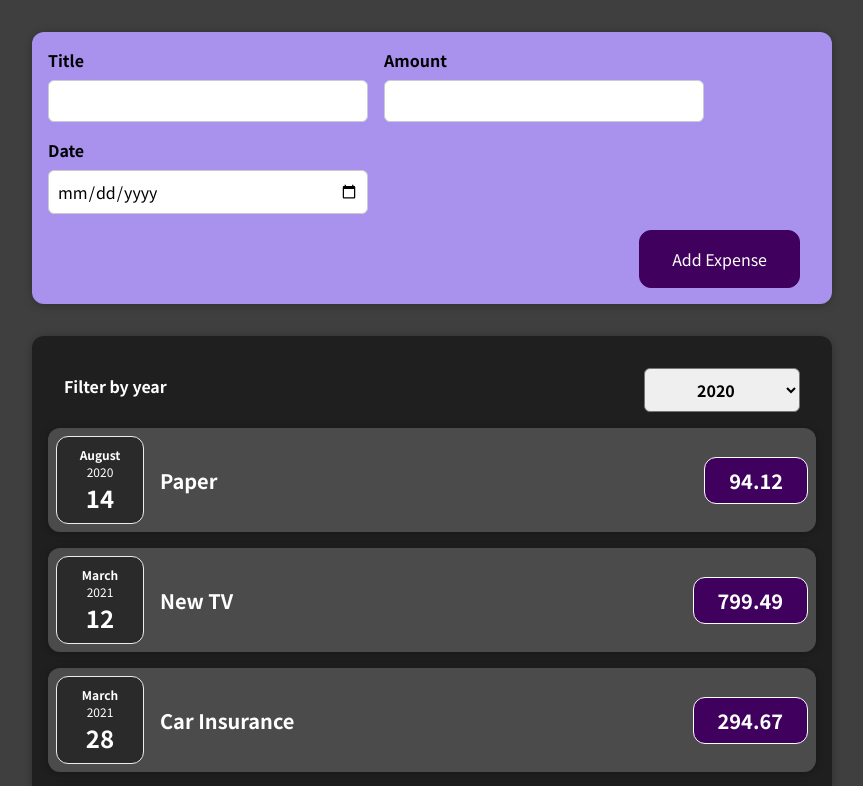
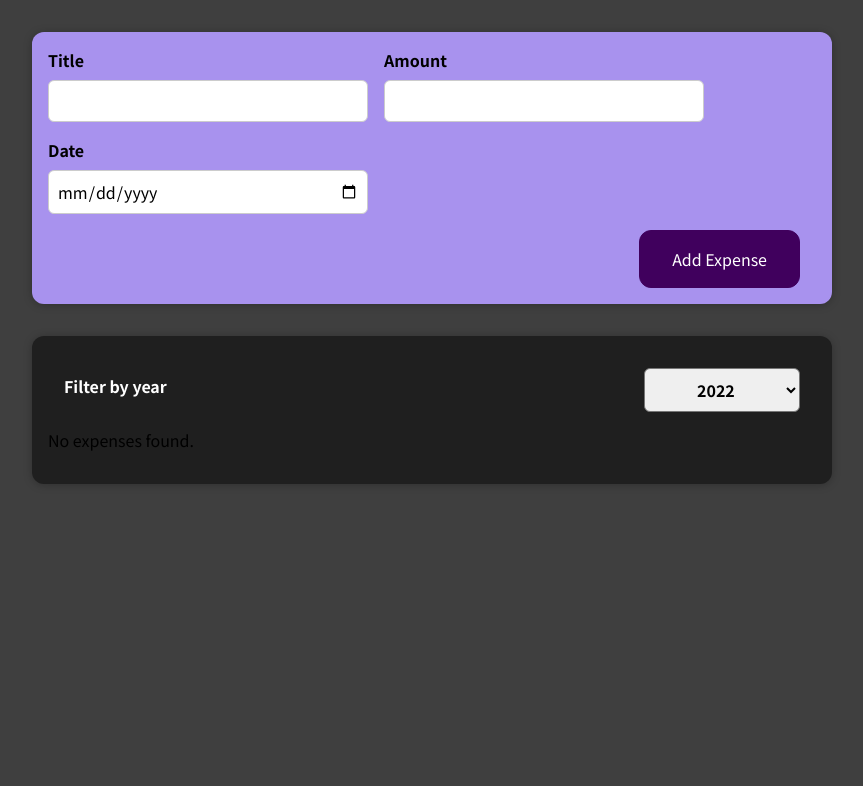
Before and after one commit to lextirajoh/react-the-complete-guide, a React (Create React App) app: page / in a window 1280 px wide. Shown: the top 786 px of the page, without its empty margins (208-1071 px from the left). Built offline with nearby package versions, Linux system fonts and the light colour scheme.

Commit message:
Finish 5.67

```diff
--- a/src/App.js
+++ b/src/App.js
@@ -1,8 +1,8 @@
+import React, { useState} from 'react';
 import NewExpense from './components/NewExpense/NewExpense';
 import Expenses from './components/Expenses/Expenses';
 
-function App() {
-  const expenses = [
+const initialExpenses = [
   {
     id: 'e1',
     title: 'Paper',
@@ -29,9 +29,13 @@
   },
 ];
 
+export default function App() {
+  const [expenses, setExpenses] = useState(initialExpenses);
+
   function addExpenseHandler(expense) {
-    console.log('In App.js')
-    console.log(expense)
+    setExpenses((prevExpenses) => {
+      return [expense, ...prevExpenses];
+    });
   }
 
   return (
@@ -41,4 +45,3 @@
     </>
   );
 }
-export default App;
--- a/src/components/Expenses/Expenses.js
+++ b/src/components/Expenses/Expenses.js
@@ -4,11 +4,30 @@
 import ExpensesFilter from './ExpensesFilter';
 import './Expenses.css';
 
-function Expenses({ expenses }) {
-  const [filteredYear, setFilteredYear] = useState('2020');
+export default function Expenses({ expenses }) {
+  const [filteredYear, setFilteredYear] = useState('');
 
   function handleShowYear(selectedYear) {
     setFilteredYear(selectedYear);
+  }
+
+  const filteredExpenses = expenses.filter((expense) => {
+    return expense.date.getFullYear().toString() === filteredYear;
+  });
+
+  // variabele voor de JSX code (conditional content)
+  let expensesContent = <p>No expenses found.</p>;
+
+  //  als filteredExpenses wel minimaal 1 item bevat dan return de JSX
+  if (filteredExpenses.length > 0) {
+    expensesContent = filteredExpenses.map((expense) => (
+      <ExpenseItem
+        title={expense.title}
+        amount={expense.amount}
+        date={expense.date}
+        key={expense.id}
+      />
+    ));
   }
 
   return (
@@ -18,16 +37,8 @@
           filteredYear={filteredYear}
           handleShowYear={handleShowYear}
         />
-        {expenses.map((expense) => (
-          <ExpenseItem
-            title={expense.title}
-            amount={expense.amount}
-            date={expense.date}
-          />
-        ))}
+        {expensesContent}
       </Card>
     </div>
   );
 }
-
-export default Expenses;
--- a/src/components/Expenses/ExpensesFilter.js
+++ b/src/components/Expenses/ExpensesFilter.js
@@ -1,6 +1,6 @@
 import './ExpensesFilter.css';
 
-function ExpensesFilter({filteredYear, handleShowYear}) {
+export default function ExpensesFilter({filteredYear, handleShowYear}) {
   function handleDropdownYear(e) {
     handleShowYear(e.target.value)
   }
@@ -19,5 +19,3 @@
     </div>
   );
 }
-
-export default ExpensesFilter;
```
Also changed, not shown: 1 other file (tests, documents, lock files or other folders). Lines whose indentation alone changed are shown as unchanged.
